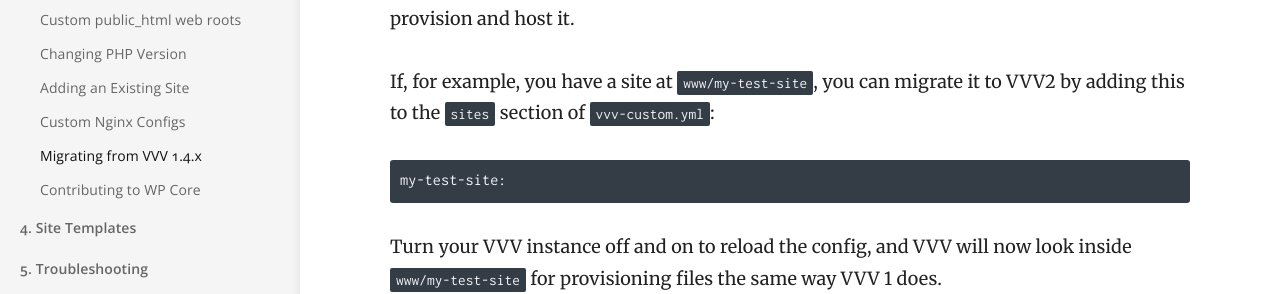
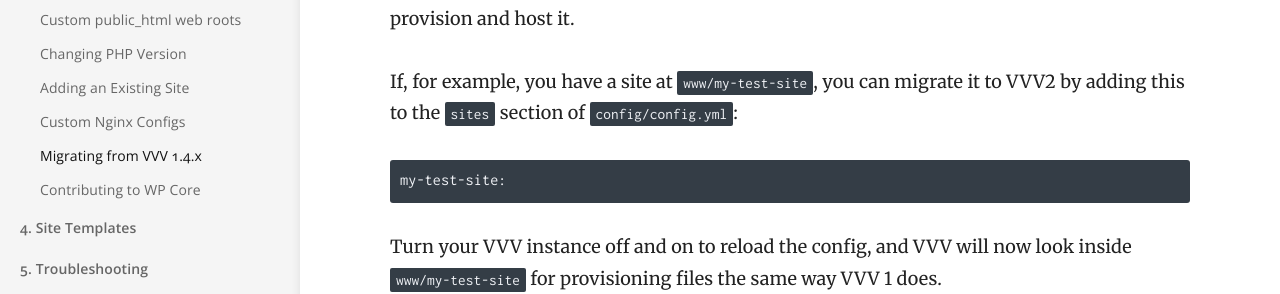
Before and after one commit to Varying-Vagrant-Vagrants/varyingvagrantvagrants.org, a Jekyll site: the page built from docs/en-US/adding-a-new-site/migrating-vvv1.md, in a window 1280 px wide and 900 px high. Shown: the part 339-633 px from the top of the window. Built offline with Jekyll 4.4.1, drawn with Linux system fonts in a browser that asks for light colours; some of the changed text lies outside the part shown.

Commit message:
remove vvv-custom.yml references

````diff
--- a/docs/en-US/adding-a-new-site/migrating-vvv1.md
+++ b/docs/en-US/adding-a-new-site/migrating-vvv1.md
@@ -2,7 +2,7 @@
 category: 3. Adding a New Site
 order: 7
 title: Migrating from VVV 1.4.x
-description: For continuing support of VVV 1 sites you now have to add your sites to the sites section of vvv-custom.yml.
+description: For continuing support of VVV 1 sites you now have to add your sites to the sites section of config/config.yml.
 permalink: /docs/en-US/adding-a-new-site/migrating-from-vvv-1-4-x/
 ---
 
@@ -12,7 +12,7 @@ VVV 1 sites still work, but they require an additional step.
 
 VVV 2 uses a config file to discover sites. Adding your site to this file will allow VVV 2 to provision and host it.
 
-If, for example, you have a site at `www/my-test-site`, you can migrate it to VVV2 by adding this to the `sites` section of `vvv-custom.yml`:
+If, for example, you have a site at `www/my-test-site`, you can migrate it to VVV2 by adding this to the `sites` section of `config/config.yml`:
 
 ```YAML
 my-test-site:
@@ -55,6 +55,6 @@ But this caused performance problems. Folder scans could be very slow with some
 
 ### How VVV 2 Detects Sites
 
-VVV 2 did away with site auto-detection. Instead VVV uses a config file named `vvv-custom.yml` that lists all the sites. This way a user can set the folder used via the `vm_dir` option, or skip provisioning via the `skip_provisioning` option.
+VVV 2 did away with site auto-detection. Instead VVV uses a config file named `config/config.yml` that lists all the sites. This way a user can set the folder used via the `vm_dir` option, or skip provisioning via the `skip_provisioning` option.
 
 This also makes provisioning significantly faster, and allows for additional options.
````
